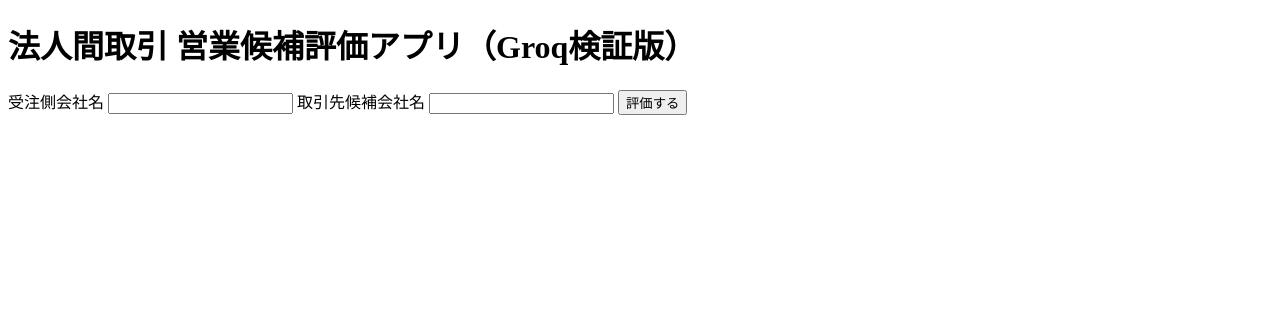
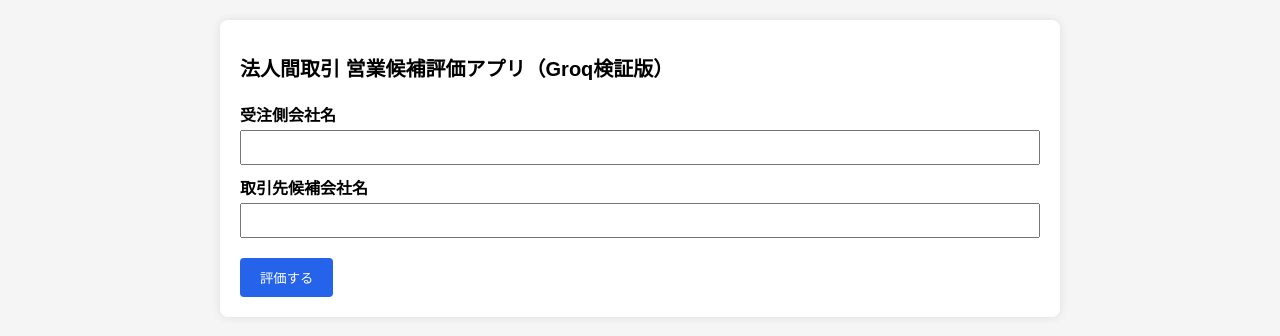
Before and after one commit to take-clinks/gemma-evaluator-poc, a Flask app: template templates/index.html in a window 1280 px wide. Shown: the top 336 px of the page. Run offline with Flask 3, Linux system fonts and the light colour scheme; the template is opened without the code that fills it, so the values that code supplies are empty.

Commit message:
Add CSS styles for layout and components
Added styles for body, container, headings, labels, inputs, buttons, loading area, error area, result area, and judgement boxes.

```diff
--- a/assets/app.css
+++ b/assets/app.css
@@ -0,0 +1,127 @@
+body {
+  font-family: sans-serif;
+  background-color: #f5f5f5;
+  margin: 0;
+  padding: 20px;
+}
+
+.container {
+  max-width: 800px;
+  margin: 0 auto;
+  background-color: #ffffff;
+  padding: 20px;
+  border-radius: 8px;
+  box-shadow: 0 0 10px rgba(0,0,0,0.1);
+}
+
+h1 {
+  font-size: 20px;
+  margin-bottom: 20px;
+}
+
+label {
+  display: block;
+  margin-top: 10px;
+  font-weight: bold;
+}
+
+input[type="text"] {
+  width: 100%;
+  padding: 8px;
+  margin-top: 4px;
+  box-sizing: border-box;
+}
+
+button {
+  margin-top: 20px;
+  padding: 10px 20px;
+  background-color: #2563eb;
+  color: #ffffff;
+  border: none;
+  border-radius: 4px;
+  cursor: pointer;
+}
+
+button:disabled {
+  background-color: #999999;
+  cursor: not-allowed;
+}
+
+#loadingArea {
+  margin-top: 20px;
+  text-align: center;
+}
+
+.spinner {
+  border: 4px solid #f3f3f3;
+  border-top: 4px solid #2563eb;
+  border-radius: 50%;
+  width: 30px;
+  height: 30px;
+  animation: spin 1s linear infinite;
+  margin: 0 auto 10px auto;
+}
+
+@keyframes spin {
+  0% { transform: rotate(0deg); }
+  100% { transform: rotate(360deg); }
+}
+
+#errorArea {
+  margin-top: 20px;
+  padding: 10px;
+  background-color: #fee2e2;
+  color: #991b1b;
+  border-radius: 4px;
+}
+
+#resultArea {
+  margin-top: 20px;
+}
+
+.result-table {
+  width: 100%;
+  border-collapse: collapse;
+  margin-top: 10px;
+}
+
+.result-table th,
+.result-table td {
+  border: 1px solid #dddddd;
+  padding: 8px;
+  text-align: center;
+}
+
+.judgement-row {
+  display: flex;
+  gap: 10px;
+  margin-top: 20px;
+}
+
+.judgement-box {
+  flex: 1;
+  padding: 12px;
+  border-radius: 4px;
+  text-align: center;
+  font-weight: bold;
+}
+
+.judge-green {
+  background-color: #d1fae5;
+  color: #065f46;
+}
+
+.judge-blue {
+  background-color: #dbeafe;
+  color: #1e40af;
+}
+
+.judge-yellow {
+  background-color: #fef3c7;
+  color: #92400e;
+}
+
+.judge-red {
+  background-color: #fee2e2;
+  color: #991b1b;
+}
```
